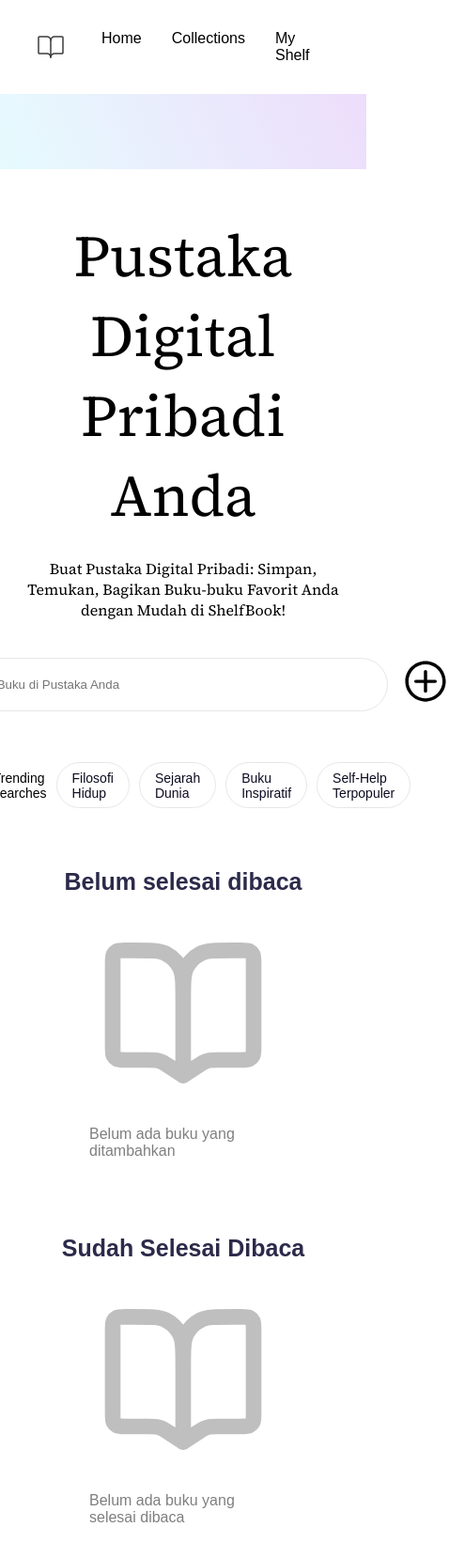
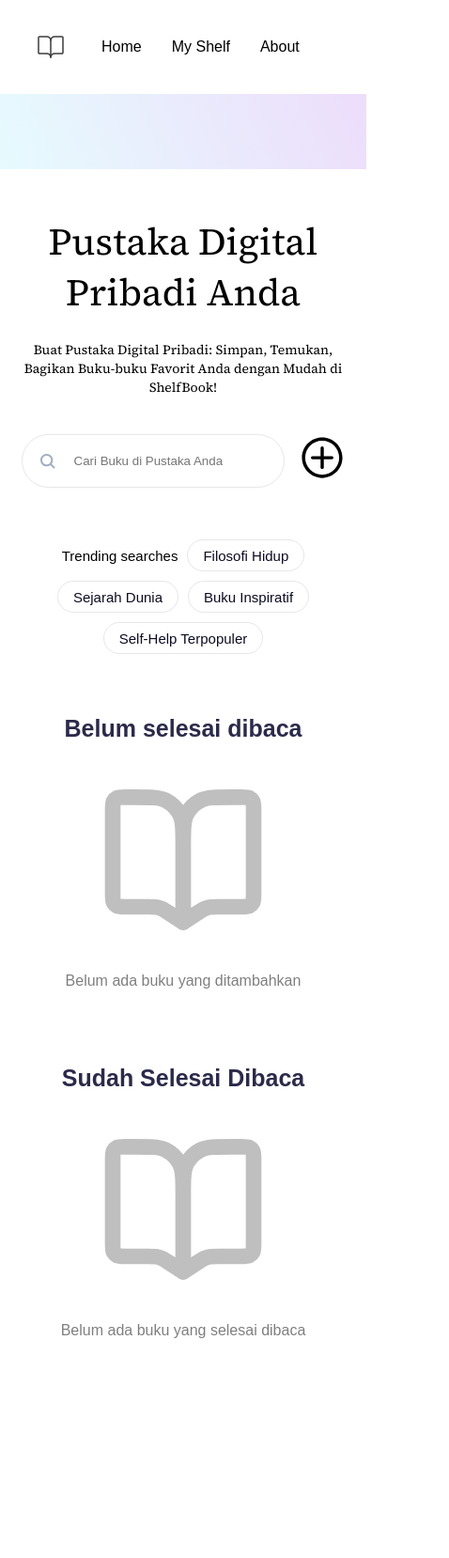
Before and after one commit to Arifineko/Bookshelf_Apps, a plain HTML site: page src/index.html in a window 390 px wide. Shown: the whole page at 94% size, 478 px wide, since content can reach past the window. After the commit the page ends 1505 px from the top, so only its background shows below. Drawn offline with nearby package versions, Linux system fonts and the light colour scheme; a web font is replaced by a local one.

Commit message:
Squashed commit of the following:
commit 726c17dd5aec74cbe5ec7a12c33e602a4eb65136
Author: Arifineko <118251949+Arifineko@users.noreply.github.com>
Date:   Fri Dec 1 09:13:15 2023 +0700

    update responsive

```diff
--- a/src/index.html
+++ b/src/index.html
@@ -24,8 +24,8 @@
         <nav>
             <ul>
                 <li>Home</li>
-                <li>Collections</li>
                 <li>My Shelf</li>
+                <li>About</li>
             </ul>
         </nav>
     </header>
--- a/src/styles/content.css
+++ b/src/styles/content.css
@@ -53,10 +53,6 @@
     margin-top: 20px;
     font-size: 30px;
     font-weight: bold;
-    white-space: nowrap;
-    overflow: hidden;
-    text-overflow: ellipsis;
-    width: 98%;
 }
 
 .author {
@@ -103,12 +99,41 @@
 }
 
 .empty-book {
-    grid-column: 2;
     display: flex;
     flex-direction: column;
     justify-content: center;
     align-items: center;
     gap: 20px;
     opacity: 0.5;
+}
 
+@media only screen and (max-width: 767px) {
+
+    /* Ubah jumlah kolom menjadi 1fr pada layar ponsel */
+    .books-grid {
+        grid-template-columns: 1fr;
+    }
+
+    .content-section {
+        padding: 0 20px;
+    }
+
+    .book-title {
+        font-size: 26px;
+    }
 }
+
+@media only screen and (min-width: 768px) {
+
+    /* Tetapkan grid-column: 2; pada layar desktop (lebar layar minimal 768px) */
+    .empty-book {
+        grid-column: 2;
+    }
+
+    .book-title {
+        white-space: nowrap;
+        overflow: hidden;
+        text-overflow: ellipsis;
+        width: 98%;
+    }
+}
--- a/src/styles/form.css
+++ b/src/styles/form.css
@@ -96,3 +96,9 @@ input {
     white-space: nowrap;
     gap: 10px;
 }
+
+@media only screen and (max-width: 767px) {
+    .content-form {
+        width: 365px;
+    }
+}
--- a/src/styles/hero.css
+++ b/src/styles/hero.css
@@ -48,7 +48,6 @@
     width: 500px;
 }
 
-
 .search-suggestions {
     display: flex;
     gap: 10px;
@@ -68,3 +67,23 @@
     color: #0d0c22;
     cursor: pointer;
 }
+
+@media only screen and (max-width: 767px) {
+    .search-input {
+        width: 280px;
+    }
+
+    .hero-title {
+        font-size: 40px;
+    }
+
+    .hero-subtitle {
+        font-size: 14px;
+    }
+
+    .search-suggestions {
+        flex-wrap: wrap;
+        padding: 0;
+        font-size: 15px;
+    }
+}
```
